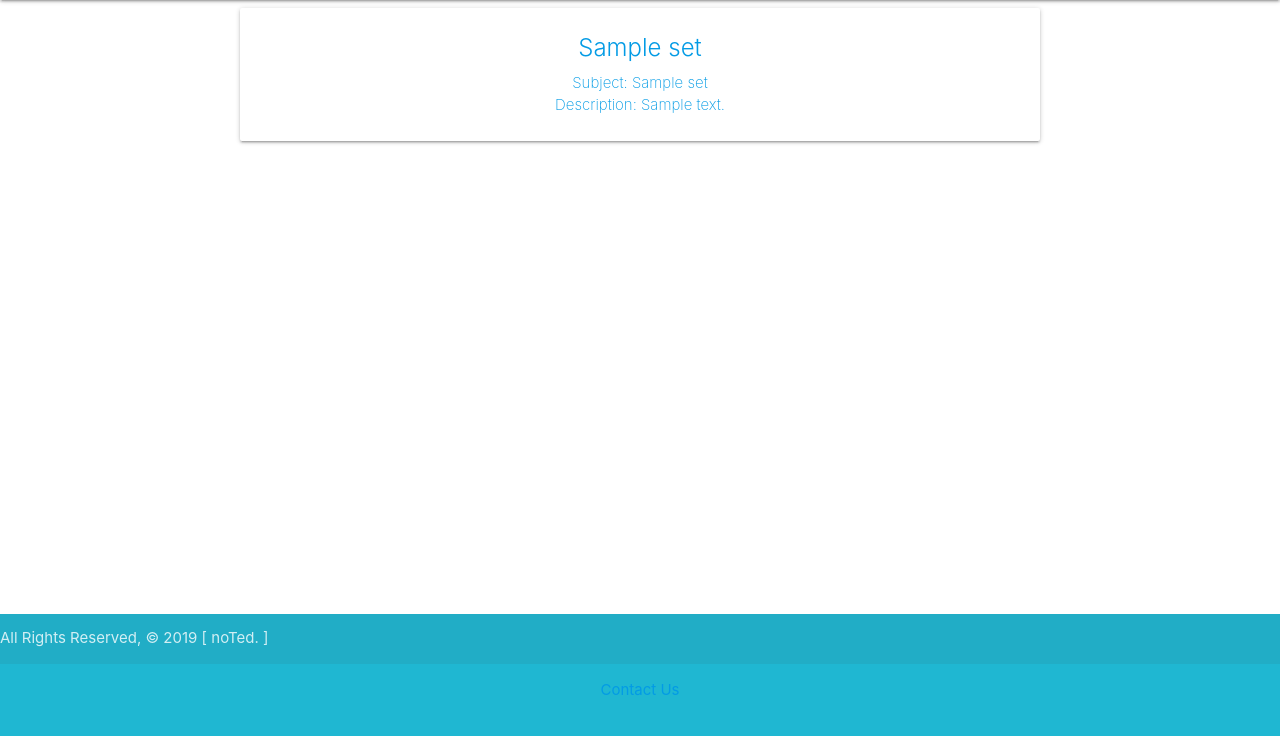
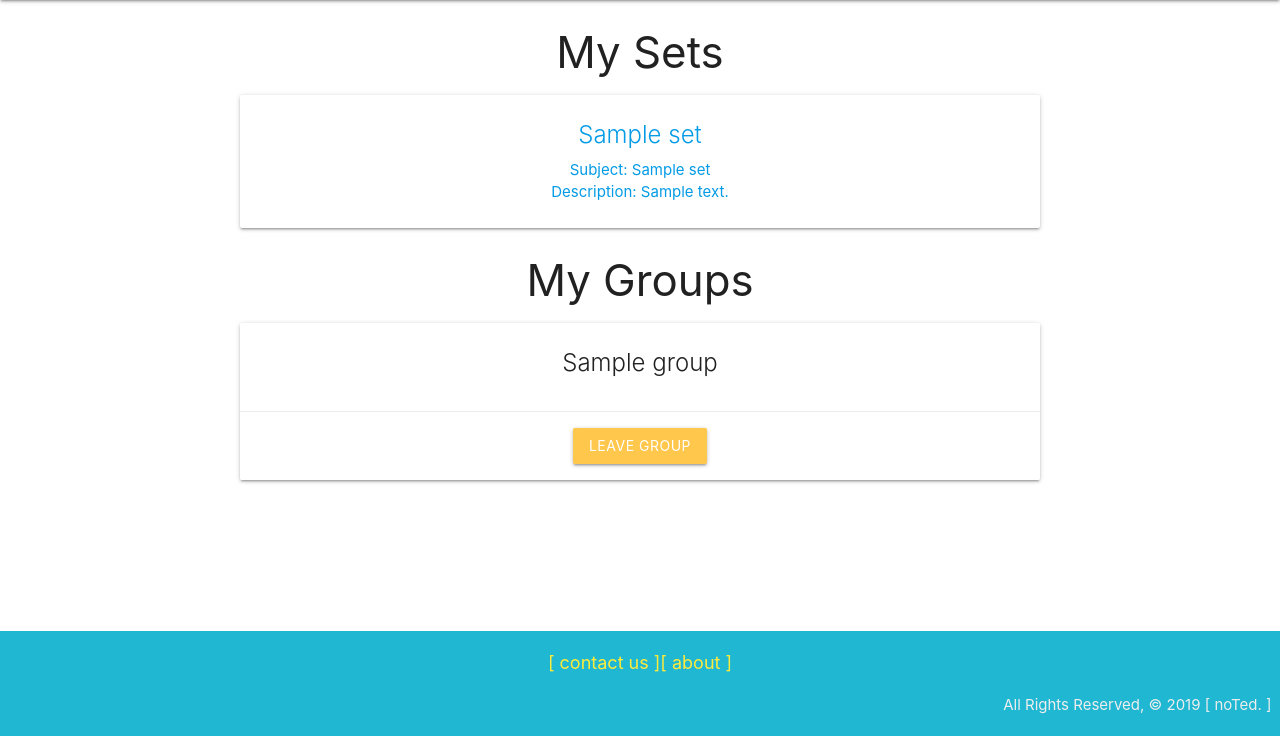
Before and after one commit to ursulacj/noted, a Django app: page /sets/ in a window 1280 px wide. Shown: the part 64-800 px from the top of the page. Run offline with Django 3.2, Linux system fonts and the light colour scheme; a user stored in the database is signed in; tables that the repository leaves empty hold one stand-in row (values such as "Sample post").

Commit message:
updates footer and carousel, starts updating the user dashboard (not yet functional)

```diff
--- a/main_app/static/css/style.css
+++ b/main_app/static/css/style.css
@@ -5,6 +5,10 @@ nav {
 .brand-logo, li, i, .input-field, input, textarea, .dropdown-trigger, .nav{
     color: black !important;
 }
+
+/* .parallax-container .parallax img {
+    opacity: 100;
+} */
 
 .setSearch {
     height: 64px;
@@ -109,7 +113,7 @@ footer.page-footer {
     margin: 50px 20px 20px 0;
 }
 
-.thin {
+.thin-body {
     max-width: 800px;
     margin: 0 auto;
 }
@@ -123,11 +127,7 @@ footer.page-footer {
 }
 
 .flip-btn {
-    /* padding: 16px; */
-    /* max-width: 60px; */
     align-self: center;
-    /* text-align: center; */
-    /* font-size: 14px; */
 }
 
 .btn {
@@ -138,6 +138,25 @@ footer.page-footer {
     background-color: rgb(31, 183, 210);
 }
 
-/* .carousel {
-    margin: 0 auto
-} */
+.yellow-text {
+    color: #FFC74B;
+}
+
+.btn:hover, .btn-large:hover, .btn-small:hover {
+    background-color: rgb(31, 183, 210);
+}
+
+.btn-red {
+    background-color: #FF5C4B;
+}
+
+.btn-red:hover {
+    background-color: #E51600;
+}
+
+.footer-ul {
+    font-size: 1.2em;
+    display: flex;
+    justify-content: center;
+    align-content: space-between;
+}
--- a/main_app/static/js/main.js
+++ b/main_app/static/js/main.js
@@ -14,3 +14,6 @@ M.Carousel.init(carousel, {
     indicators: true,
     fullWidth: true
   });
+
+document.querySelectorAll('.parallax');
+M.Parallax.init(elems, {});
--- a/main_app/templates/about.html
+++ b/main_app/templates/about.html
@@ -2,7 +2,7 @@
 {% block content %}
 
 <div class="parallax-container">
-  <div class="parallax"><img src="https://i.redd.it/qwuxy7fgwvq01.jpg"></div>
+  <div class="parallax"><img src="/static/images/school1.jpeg"></div>
 </div>
 <div class="section white">
   <div class="row container">
@@ -11,7 +11,7 @@
   </div>
 </div>
 <div class="parallax-container">
-  <div class="parallax"><img src="https://cdna.artstation.com/p/assets/images/images/004/557/552/large/delphine-jobin-hp-1.jpg?1484578386"></div>
+  <div class="parallax"><img src="/static/images/library1.jpeg"></div>
 </div>
 <div class="section white">
     <div class="row container">
--- a/main_app/templates/base.html
+++ b/main_app/templates/base.html
@@ -67,12 +67,13 @@
 </main>
 
 <footer class="page-footer">
-    <div class="footer-copyright">All Rights Reserved, &copy; 2019 [ noTed. ] &nbsp;</div>
     <div class="container">
         <div class="row center-align grey-text text-lighten-3">
-                <ul class="grey-text text-lighten-3 footer-ul">
-                    <li> <a href="{% url 'contact_us' %}">Contact Us</a> </li>
-                </ul>
+            <ul class="grey-text text-lighten-3 footer-ul">
+                <li> <a href="{% url 'contact_us' %}" class="yellow-text thick">[ contact us ]</a> </li>
+                <li> <a href="{% url 'about' %}" class="yellow-text thick">[ about ]</a> </li>
+            </ul>
+            <div class="right">All Rights Reserved, &copy; 2019 [ noTed. ] &nbsp;</div>
         </div>
     </div>
 </footer>
--- a/main_app/templates/main_app/set_form.html
+++ b/main_app/templates/main_app/set_form.html
@@ -6,6 +6,10 @@
     {% csrf_token %}
     <table>
       {{ form.as_table }}
+      {% for field in form %}
+      <input type="checkbox" id="{{ field.id }}" />
+        <label for="field.id"></label>
+      {% endfor %}
     </table>
     <input type="submit" value="Submit!" class="btn">
   </form>
--- a/main_app/templates/sets/index.html
+++ b/main_app/templates/sets/index.html
@@ -1,6 +1,7 @@
 {% extends 'base.html' %}
 {% block content %}
 
+<h3>My Sets</h3>
 {% for set in sets %}
     <a href="{% url 'show_set' set.id %}">
         <div class="card">
@@ -11,5 +12,27 @@
             </div>
         </div>
     </a>
+
+<h3>My Groups</h3>
+{% if groups.count %}
+      {% for group in groups %}
+        <div class="card">
+          <div class="card-content">
+            <span class="card-title">
+              <span>{{ group.name }}</span>
+            </span>
+          </div>
+          <div class="card-action">
+            <form action="{% url 'unassoc_group' user.id group.id %}" method="post">
+                {% csrf_token %}
+              <button type="submit" class="btn">Leave Group</button>
+            </form>
+          </div>
+        </div>
+      {% endfor %}
+    {% else %}
+      <h5>You haven't joined a Gang</h5>
+    {% endif %}
+
 {% endfor %}
 {% endblock %}
--- a/main_app/views.py
+++ b/main_app/views.py
@@ -5,6 +5,7 @@ from .models import Set, Flashcard, Group
 from django.http import HttpResponse, HttpResponseRedirect
 
 from django.views.generic.edit import CreateView, UpdateView, DeleteView
+from django.views.generic import ListView
 
 from .models import Set, Flashcard
 from django.forms import inlineformset_factory
@@ -53,15 +54,21 @@ def successView(request):
 
 
 def sets_index(request):
-  sets = Set.objects.all()
-  return render(request, 'sets/index.html', { 'sets': sets, 'mainclass' : "thin" } )
+  sets = Set.objects.filter(user = request.user)
+  groups = Group.objects.filter(users = request.user)
+  return render(request, 'sets/index.html', { 'sets': sets, 'mainclass' : "thin-body", 'groups' : groups } )
+
+@login_required
+def unassoc_group(request, user_id, group_id):
+  Group.objects.get(id=user_id).groups.remove(group_id)
+  return redirect('sets/index.html')
 
 def show_set(request, set_id):
   set = Set.objects.get(id=set_id)
   flashcards = set.flashcard_set.all()
   print('this is set', set)
   return render(request, 'sets/show.html', {
-    'set': set, 'flashcards' : flashcards, 'mainclass' : "thin"
+    'set': set, 'flashcards' : flashcards, 'mainclass' : "thin-body"
     })
 
 def signup(request):
@@ -83,7 +90,7 @@ def signup(request):
   context = {'form': form, 'error_message': error_message}
   return render(request, 'registration/signup.html', context)
 
-
+#Sets
 class SetCreate(CreateView):
   model = Set
   fields = '__all__'
@@ -99,7 +106,7 @@ class SetDelete(DeleteView):
   model = Set
   success_url = '/sets/'
 
-
+#Flashcards
 @login_required
 def flashcards_index(request, set_id):
   pass
@@ -120,6 +127,7 @@ def create_flashcards(request, set_id):
     'form': formset,
   })
 
+#Groups
 def groups_index(request):
   groups = Group.objects.all()
   return render(request, 'groups/index.html', {
@@ -135,3 +143,6 @@ def show_group(request, group_id):
   return render(request, 'groups/show.html', {
     'group': group,
   })
+
+class GroupList(LoginRequiredMixin, ListView):
+  model = Group
```
Also changed, not shown: main_app/templates/main_app/flashcard_form.html (+10 -1 lines), main_app/templates/sets/show.html (+6 -6 lines), main_app/static/images/library1.jpeg (added), main_app/static/images/school1.jpeg (added), 1 other file.
